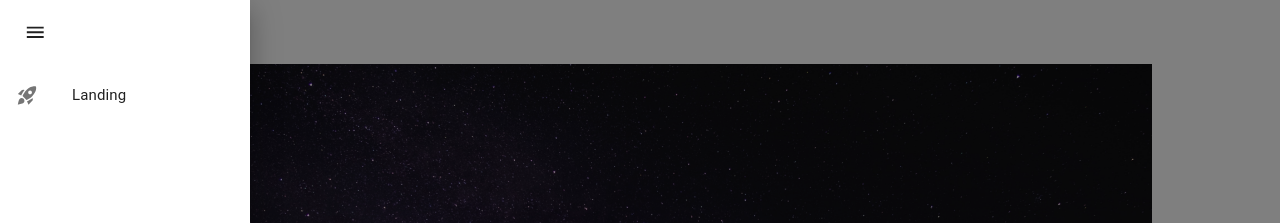
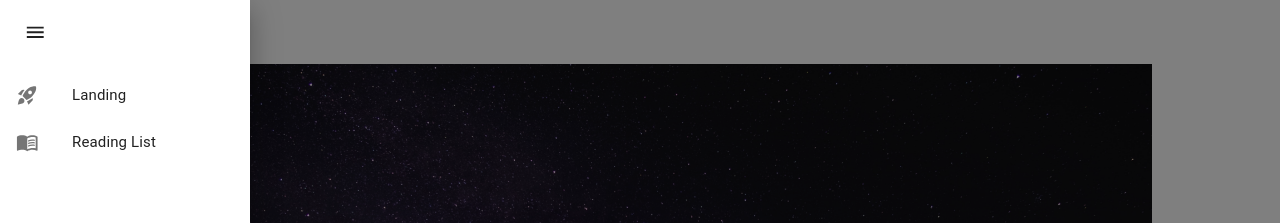
Before and after one commit to sagars729/PortfolioReactApp, a React (Create React App) app: page / in a window 1280 px wide. Both pictures are taken after a click on the button "menu". Shown: the top 223 px of the page. Built offline with nearby package versions, Linux system fonts and the light colour scheme.

Commit message:
add link to research paper reading list

```diff
--- a/src/components/Base/Sidebar.js
+++ b/src/components/Base/Sidebar.js
@@ -1,28 +1,39 @@
-import Drawer from '@mui/material/Drawer'
-import Box from '@mui/material/Box'
-import Toolbar from '@mui/material/Toolbar';
-import IconButton from '@mui/material/IconButton';
-import MenuIcon from '@mui/icons-material/Menu';
-import List from '@mui/material/List';
-import ListItemButton from '@mui/material/ListItemButton';
-import ListItemIcon from '@mui/material/ListItemIcon';
-import ListItemText from '@mui/material/ListItemText';
-import RocketLaunch from '@mui/icons-material/RocketLaunch';
+import Drawer from "@mui/material/Drawer";
+import Box from "@mui/material/Box";
+import Toolbar from "@mui/material/Toolbar";
+import IconButton from "@mui/material/IconButton";
+import MenuIcon from "@mui/icons-material/Menu";
+import List from "@mui/material/List";
+import ListItemButton from "@mui/material/ListItemButton";
+import ListItemIcon from "@mui/material/ListItemIcon";
+import ListItemText from "@mui/material/ListItemText";
+
+import RocketLaunch from "@mui/icons-material/RocketLaunch";
+import MenuBookIcon from "@mui/icons-material/MenuBook";
+
+const sideLinks = {
+	Landing: {
+		link: "/",
+		icon: <RocketLaunch />,
+	},
+	"Reading List": {
+		link: "https://potent-wasabi-374.notion.site/Research-Paper-Reading-List-1910082efb3b43a1aac3949a8c74341e",
+		icon: <MenuBookIcon />,
+	},
+};
 
 function Sidebar(props) {
 	return (
-		<Drawer
-		  anchor='left'
-		  open={props.open}
-		>
-			<Box
-				sx={{width: 250}}
-                role="presentation"
-            >
+		<Drawer anchor="left" open={props.open}>
+			<Box sx={{ width: 250 }} role="presentation">
 				<Box sx={{ flexGrow: 1 }}>
 					<Toolbar>
 						<IconButton
-                    onClick={() => props.setVisible(false)}
+							onClick={() =>
+								props.setVisible(
+									false
+								)
+							}
 							size="large"
 							edge="start"
 							color="inherit"
@@ -34,16 +45,33 @@ function Sidebar(props) {
 					</Toolbar>
 				</Box>
 				<List>
-                <ListItemButton component="a" href="/">
+					{Object.entries(sideLinks).map(
+						(entry) => (
+							<ListItemButton
+								component="a"
+								href={
+									entry[1]
+										.link
+								}
+							>
 								<ListItemIcon>
-                    <RocketLaunch />
+									{
+										entry[1]
+											.icon
+									}
 								</ListItemIcon>
-                  <ListItemText primary="Landing"/>
+								<ListItemText
+									primary={
+										entry[0]
+									}
+								/>
 							</ListItemButton>
+						)
+					)}
 				</List>
 			</Box>
 		</Drawer>
-	)
+	);
 }
 
 export default Sidebar;
```
Lines whose indentation alone changed are shown as unchanged.
